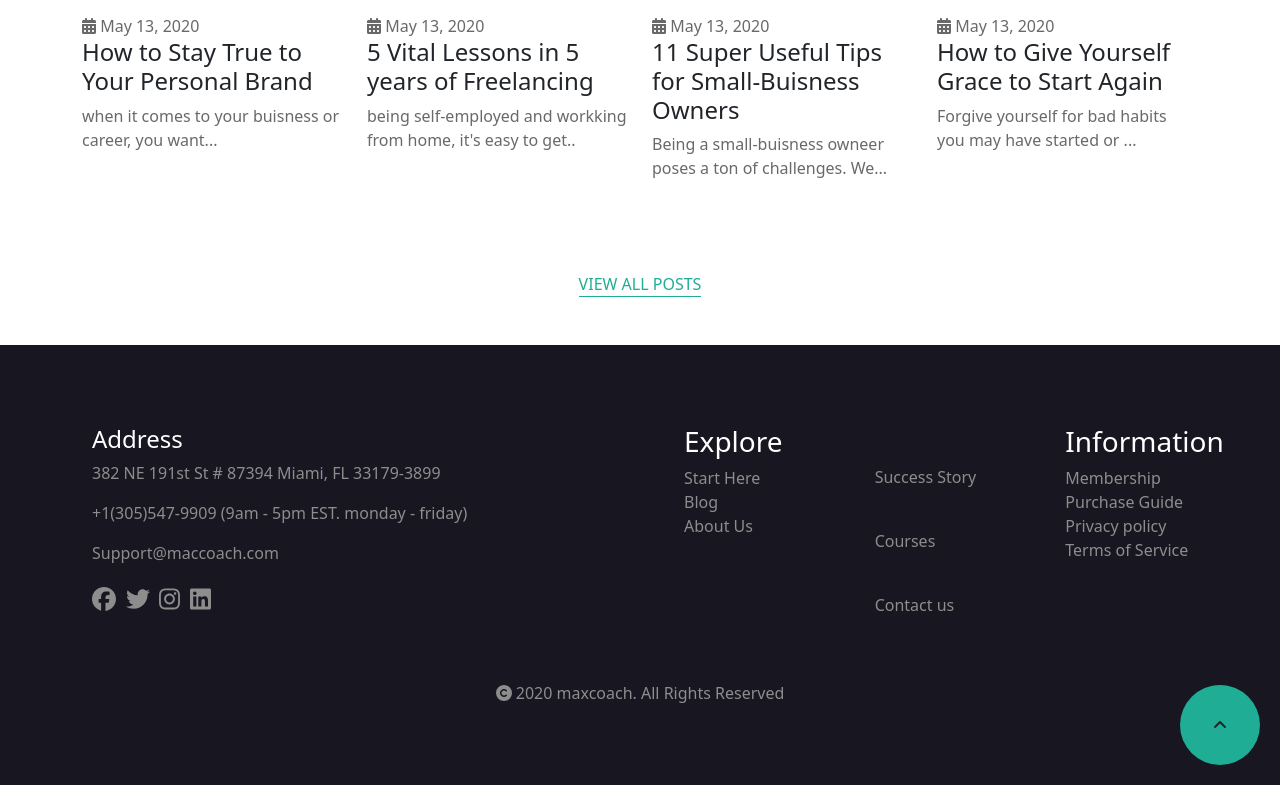
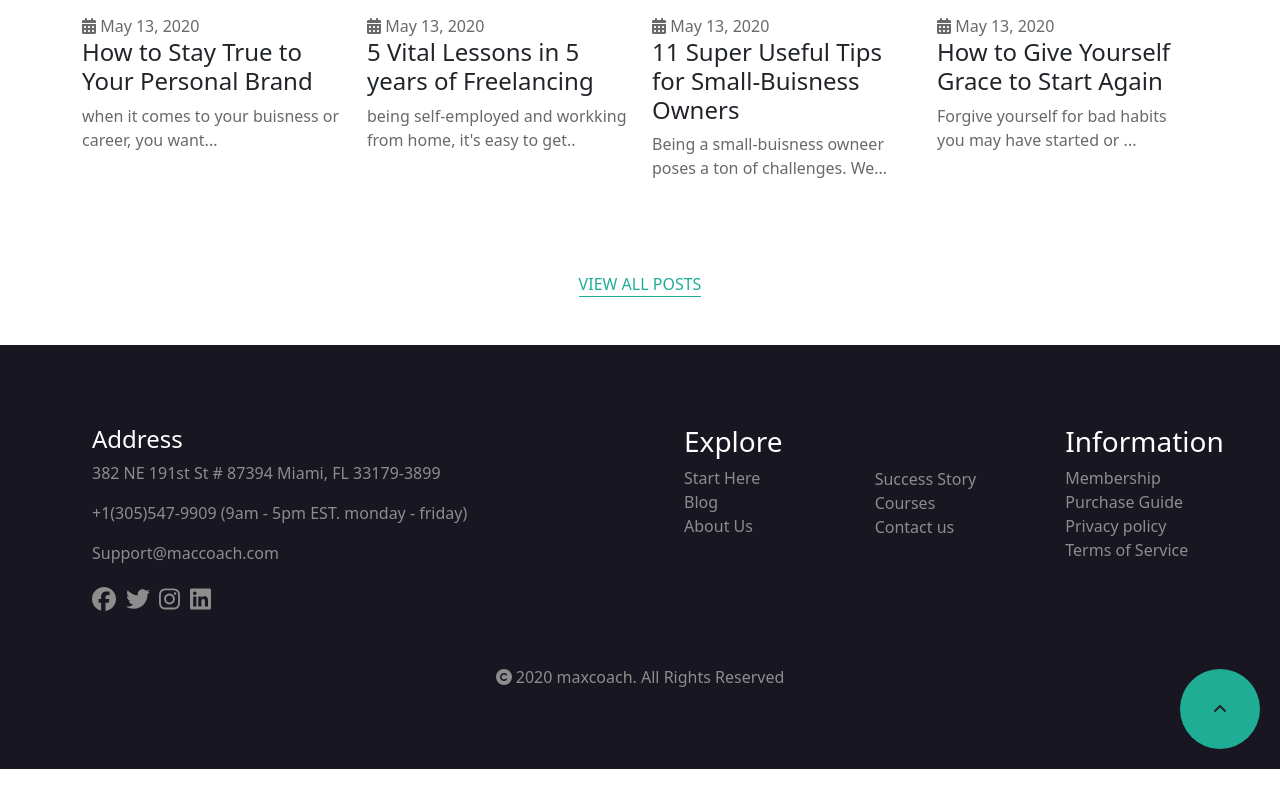
Before and after one commit to Matteo-Nesti/proj-html-vuejs, a Vue app: page / in a window 1280 px wide. Shown: the part 4649-5434 px from the top of the page. Built offline with nearby package versions, Linux system fonts and the light colour scheme.

Commit message:
fix center list

```diff
--- a/src/components/PageFooterMenuLinks.vue
+++ b/src/components/PageFooterMenuLinks.vue
@@ -26,8 +26,8 @@
                 </li>
 
                 <li v-else>
-                    <h3></h3>
-                <li v-for="link in item.centralLink" class="center-list">
+                    <h3 class="center-list"></h3>
+                <li v-for="link in item.centralLink">
                     <a href="#" class="list">
                         {{ link }}
                     </a>
@@ -74,6 +74,6 @@ a {
 }
 
 .center-list {
-    margin-top: 40px;
+    margin-bottom: 42px;
 }
 </style>
```
